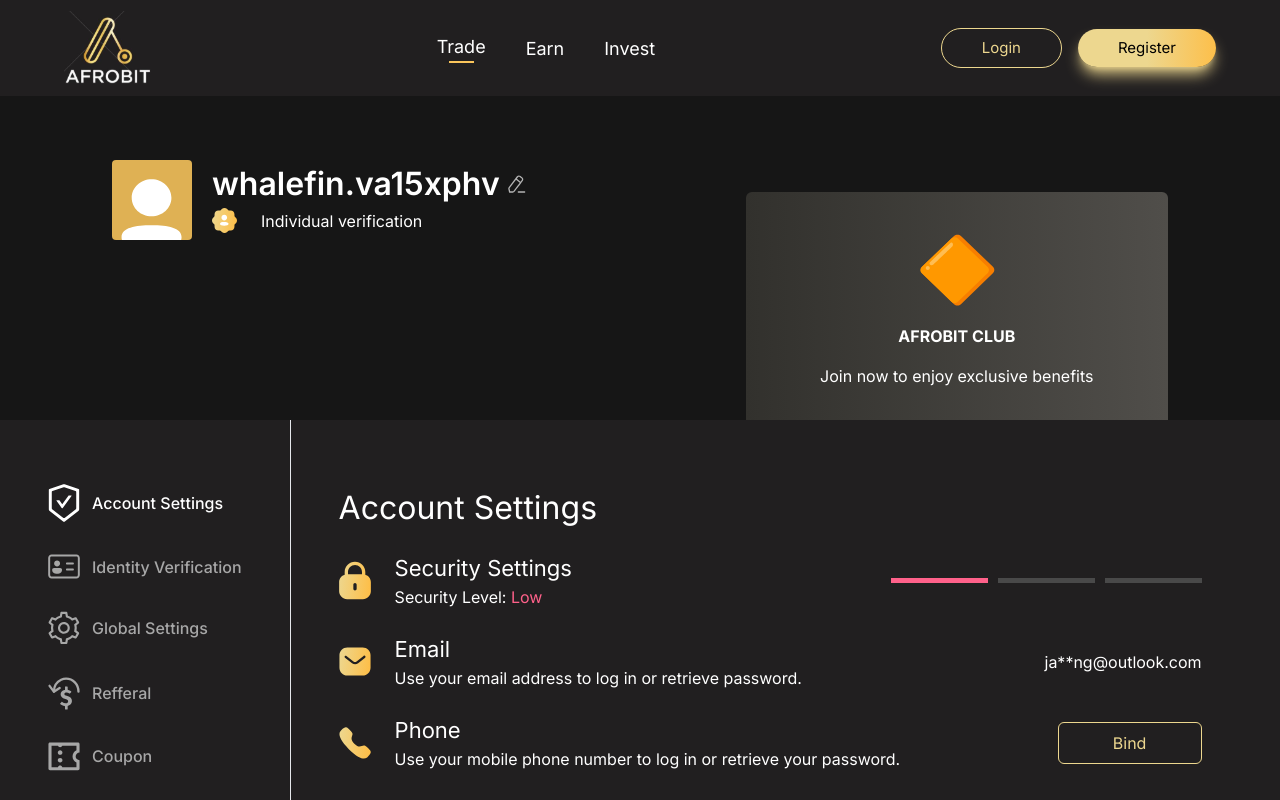
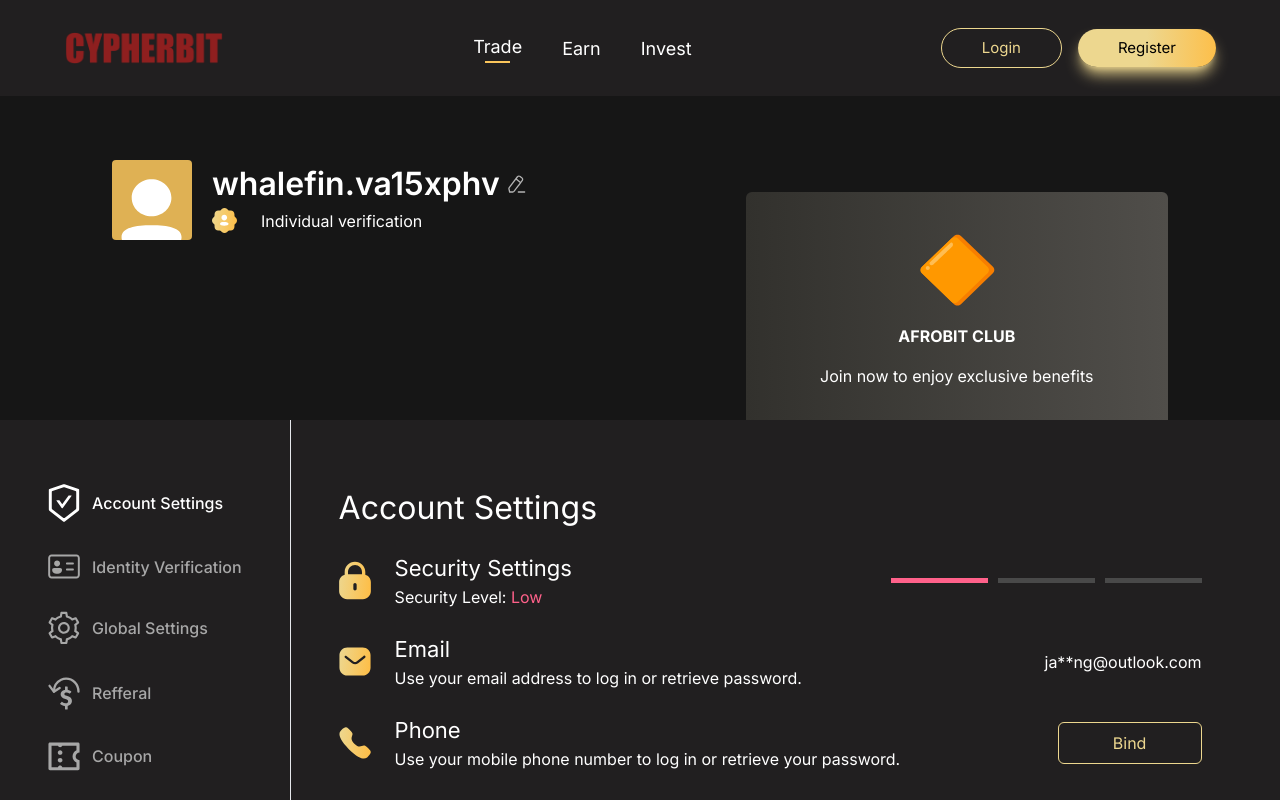
Before and after one commit to japheth-dew/afrobit_clone, a React (Create React App) app: page / in a window 1280 px wide. Shown: the top 800 px of the page. Built offline with nearby package versions, Linux system fonts and the light colour scheme.

Commit message:
first commit

```diff
--- a/src/component/Header/Header.jsx
+++ b/src/component/Header/Header.jsx
@@ -1,5 +1,6 @@
 import React, { useState } from "react";
 import logo from "../../assets/svgs/logo.svg";
+import CYPHERBT from "../../assets/images/CYPHERBT.png";
 import LoginRegister from "./LoginRegister";
 import { GiHamburgerMenu } from "react-icons/gi";
 import { AiOutlineClose } from "react-icons/ai";
@@ -20,7 +21,7 @@
     <div className="bg-[#211F20] px-[4rem] py-[1rem] flex items-center  text-white sticky top-0 w-full justify-between h-[6rem] z-[9999] ">
       {/* ----------logo-------------- */}
       <div>
-        <img className="min-w-[3rem] " src={logo} alt="logo" />
+        <img className="min-w-[10rem] w-[3rem] " src={CYPHERBT} alt="logo" />
       </div>
       {/* ----------Navigation-------------- */}
       <div className=" md:inline hidden ">
@@ -28,7 +29,7 @@
       </div>
       {open && (
         <div className=" md:hidden absolute z-[9999] bg-[#211F20] w-full left-0 top-[85px] ">
-          <Nav2  close={close} />
+          <Nav2 close={close} />
         </div>
       )}
       {/* ----------Navigation-------------- */}
```
Also changed, not shown: src/assets/images/CYPHERBT.png (added).
